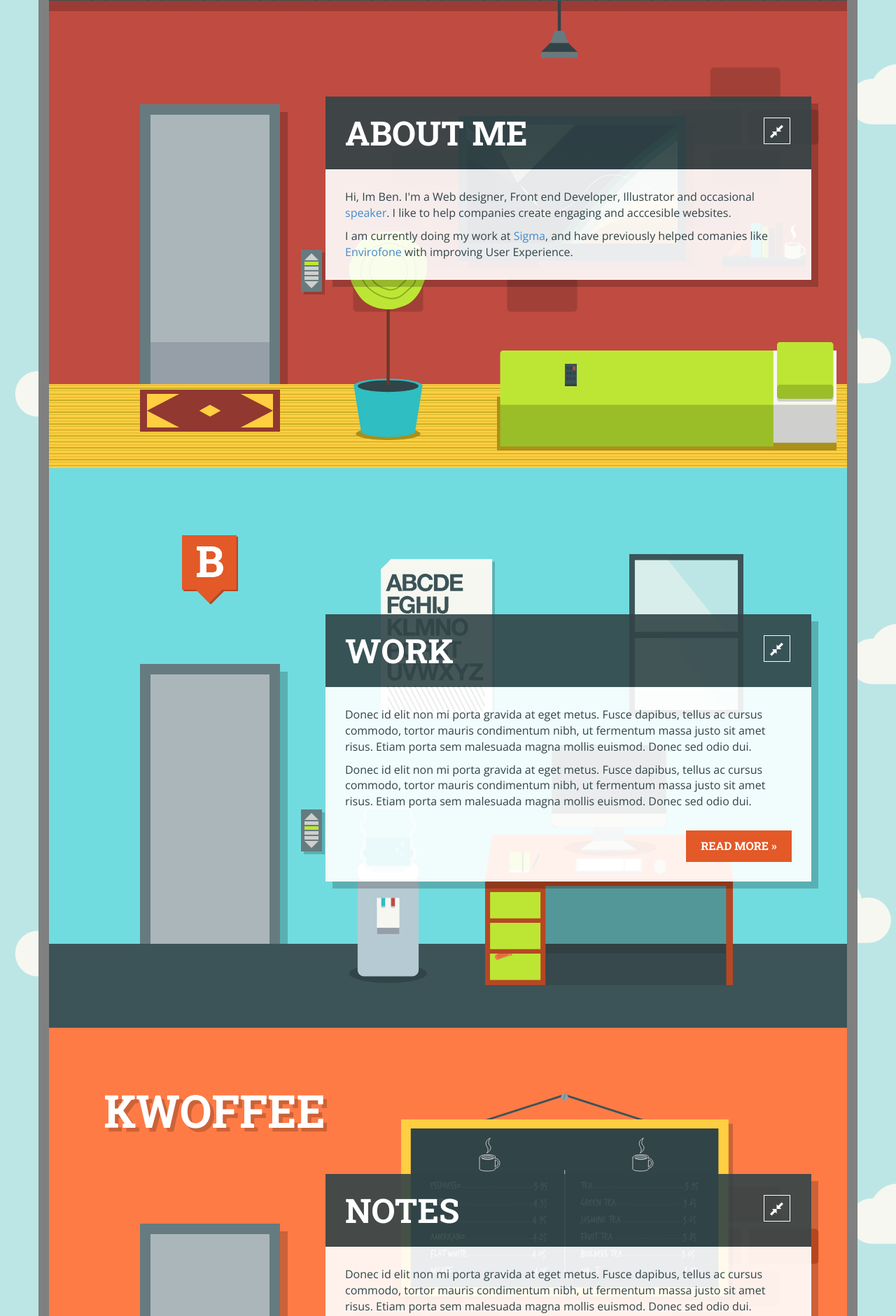
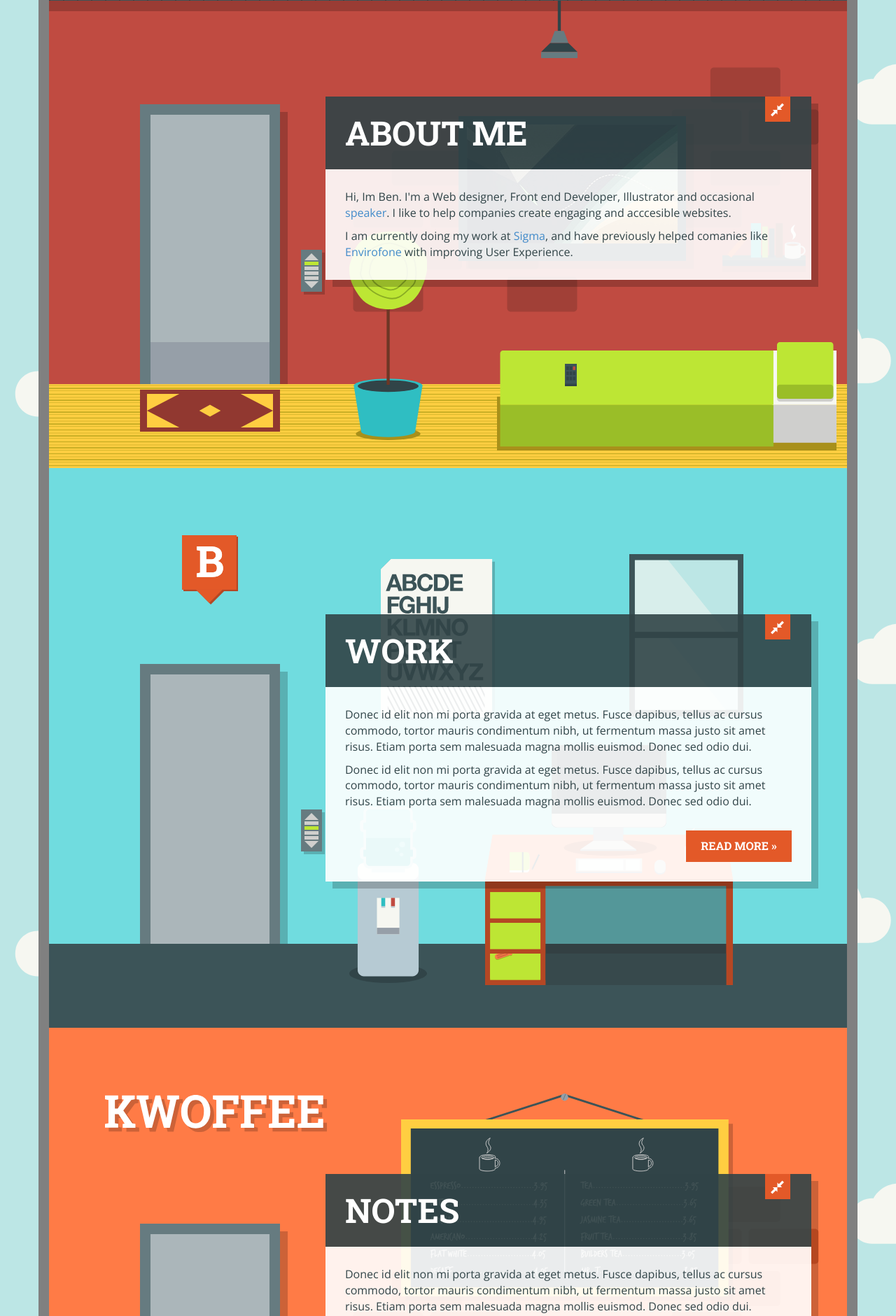
Before and after one commit to benholden/benholden.github.io, a PHP site: page / in a window 1280 px wide. Shown: the part 931-2812 px from the top of the page at 70% size. Run offline with PHP 8.4, Linux system fonts and the light colour scheme; some libraries are stand-ins or nearby versions.

Commit message:
change content collapse button

```diff
--- a/css/main.css
+++ b/css/main.css
@@ -344,17 +344,23 @@ h2 .glyphicon {
 .section-content__title__shrink {
 	position: absolute;
 	font-size: 20px;
-	border: 1px solid #fff;
+	border: 0;
 	padding: 8px;
-	top: 30px;
+	top: 0;
 	right: 30px;
 	color: #fff;
 	display: none;
+	background: #e35928;
+	-webkit-transition: all 0.5s ease;
+	-moz-transition: all 0.5s ease;
+	-o-transition: all 0.5s ease;
+	transition: all 0.5s ease;
 }
 
 @media only screen and (min-width: 992px) {
 	.section-content__title__shrink {
 		display: block;
+		top: 0;
 	}
 }
 
@@ -363,7 +369,7 @@ h2 .glyphicon {
 	.section-content__title__shrink:active {
 		color: #fff;
 		text-decoration: none;
-		background-color: rgba(49,68,72,1);
+		background-color: #bedc4a;
 	}
 
 	.section-content__title__shrink span {
```
